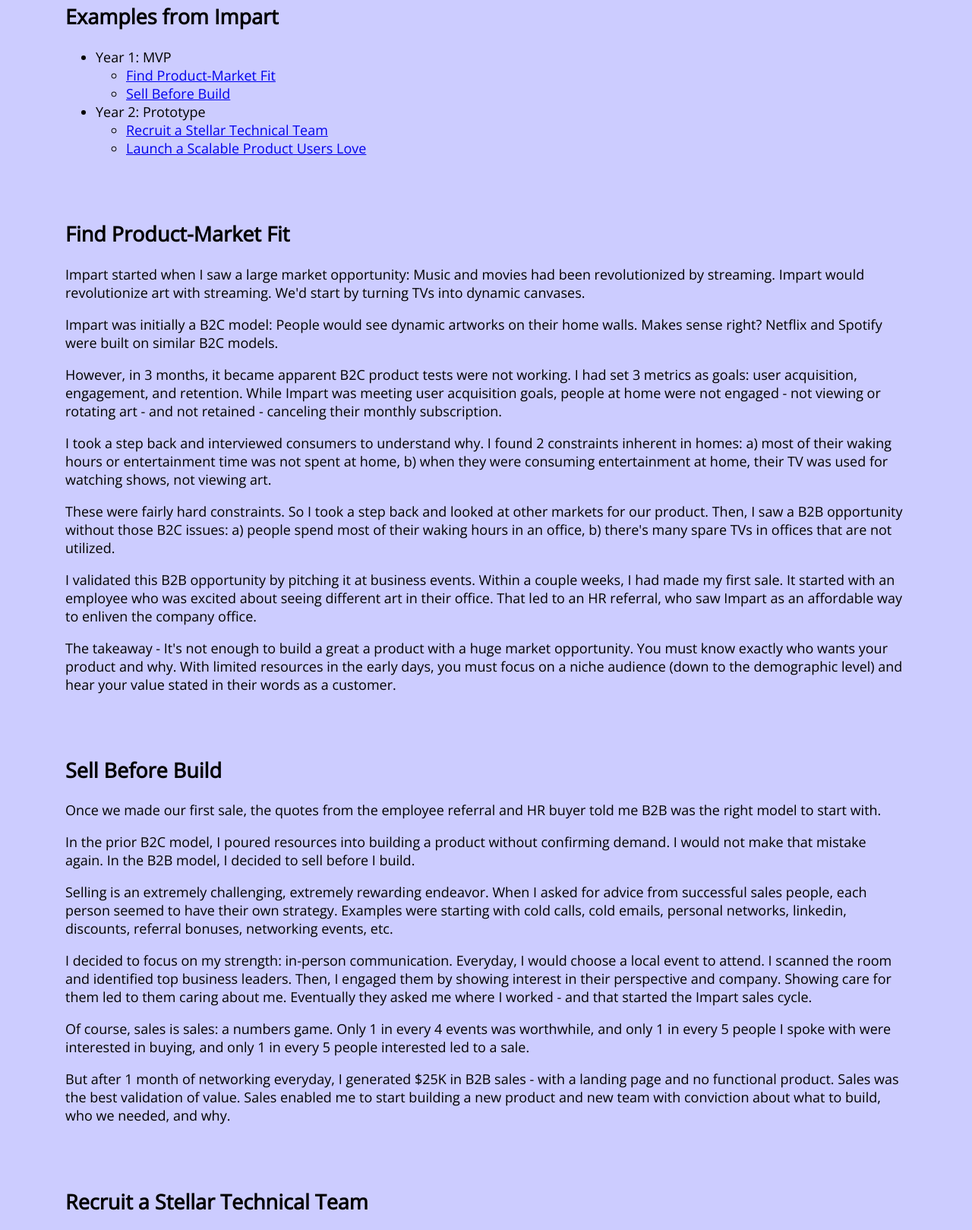
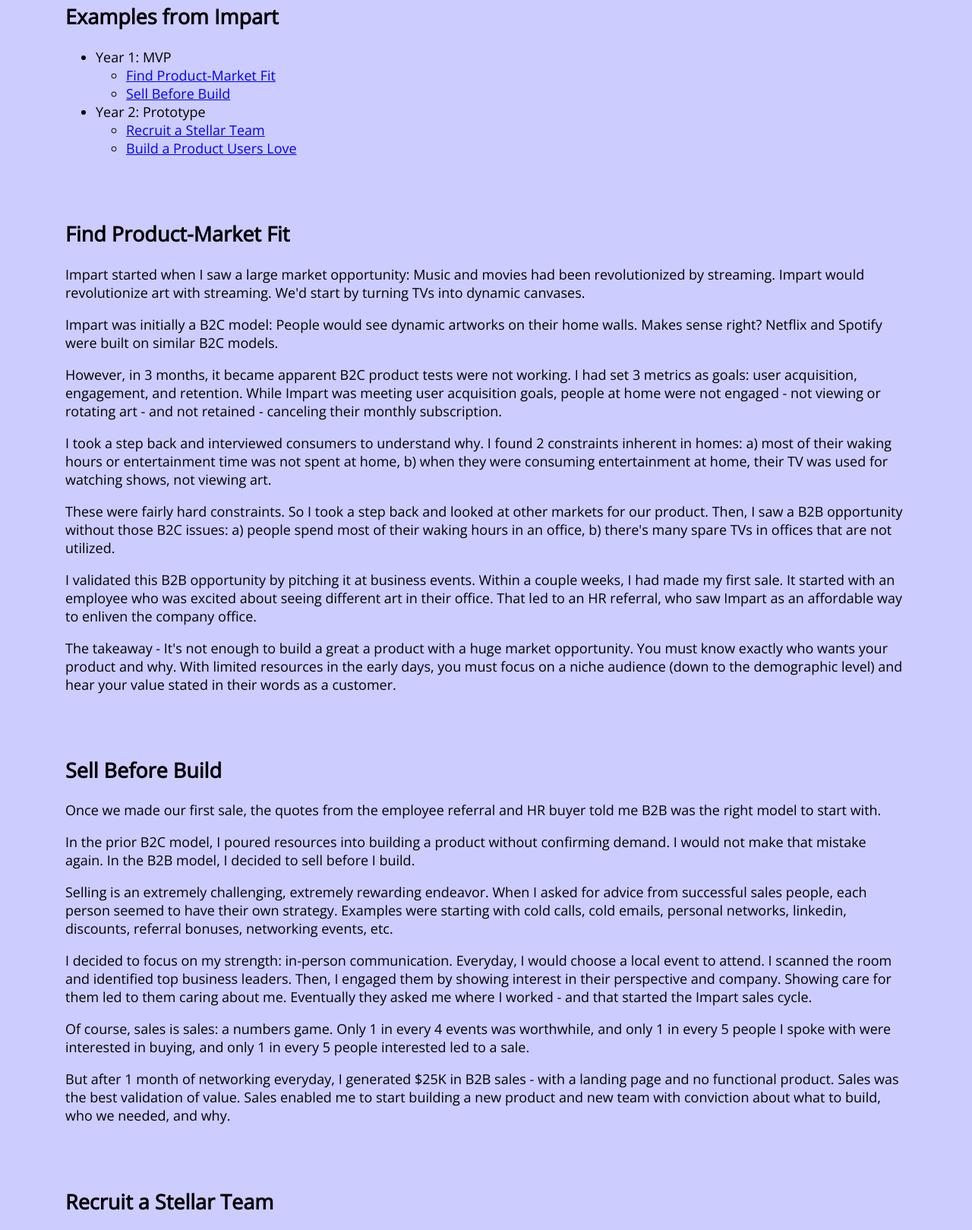
Before and after one commit to roshni-shah/introspection, a plain HTML site: page focus.html in a window 1280 px wide. Shown: the part 557-2176 px from the top of the page at 76% size. Drawn offline with nearby package versions, Linux system fonts and the light colour scheme.

Commit message:
cut headline text

```diff
--- a/focus.html
+++ b/focus.html
@@ -64,8 +64,8 @@ But at least you fail fast, fail with certainty, and quickly move onto the next
 </ul>
 <li>Year 2: Prototype</li>
 <ul>
-<li><a href="#team">Recruit a Stellar Technical Team</a></li>
-<li><a href="#users">Launch a Scalable Product Users Love</a></li>
+<li><a href="#team">Recruit a Stellar Team</a></li>
+<li><a href="#users">Build a Product Users Love</a></li>
 </ul>
 </ul>
 <tr id="fit">
@@ -119,7 +119,7 @@ But after 1 month of networking everyday, I generated $25K in B2B sales - with a
 </tr>
 <tr id="team">
 <td class="bookQuote" colspan="2">
-<h2>Recruit a Stellar Technical Team</h2>
+<h2>Recruit a Stellar Team</h2>
 <p>
 Like sales, recruiting is a numbers game. Even if you love the candidate and the candidate loves your company, so many other factors may not align (skills, timing, compensation, etc.).
 </p>
@@ -136,7 +136,7 @@ Lastly, hire who you need; not who you want. For example, I wanted a CTO. I need
 </tr>
 <tr id="users">
 <td class="bookQuote" colspan="2">
-<h2>Build a Scalable Product Users Love</h2>
+<h2>Build a Product Users Love</h2>
 <p>
 When building a product, remember your teammates are not you. Use this to your advantage and solicit new ideas. Ideas never hurt and it's better to hear them than miss a potentially great opportunity.
 </p>
```
